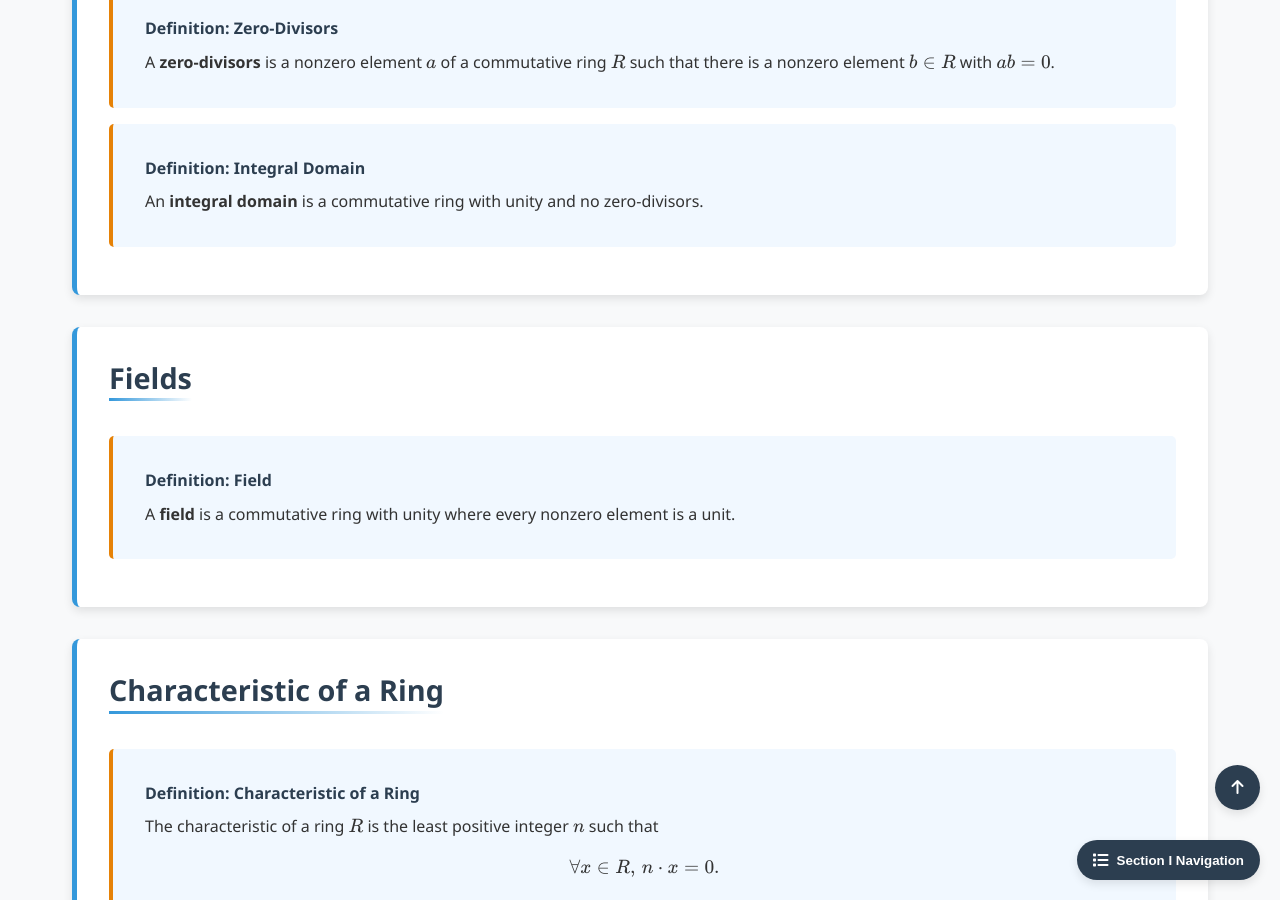
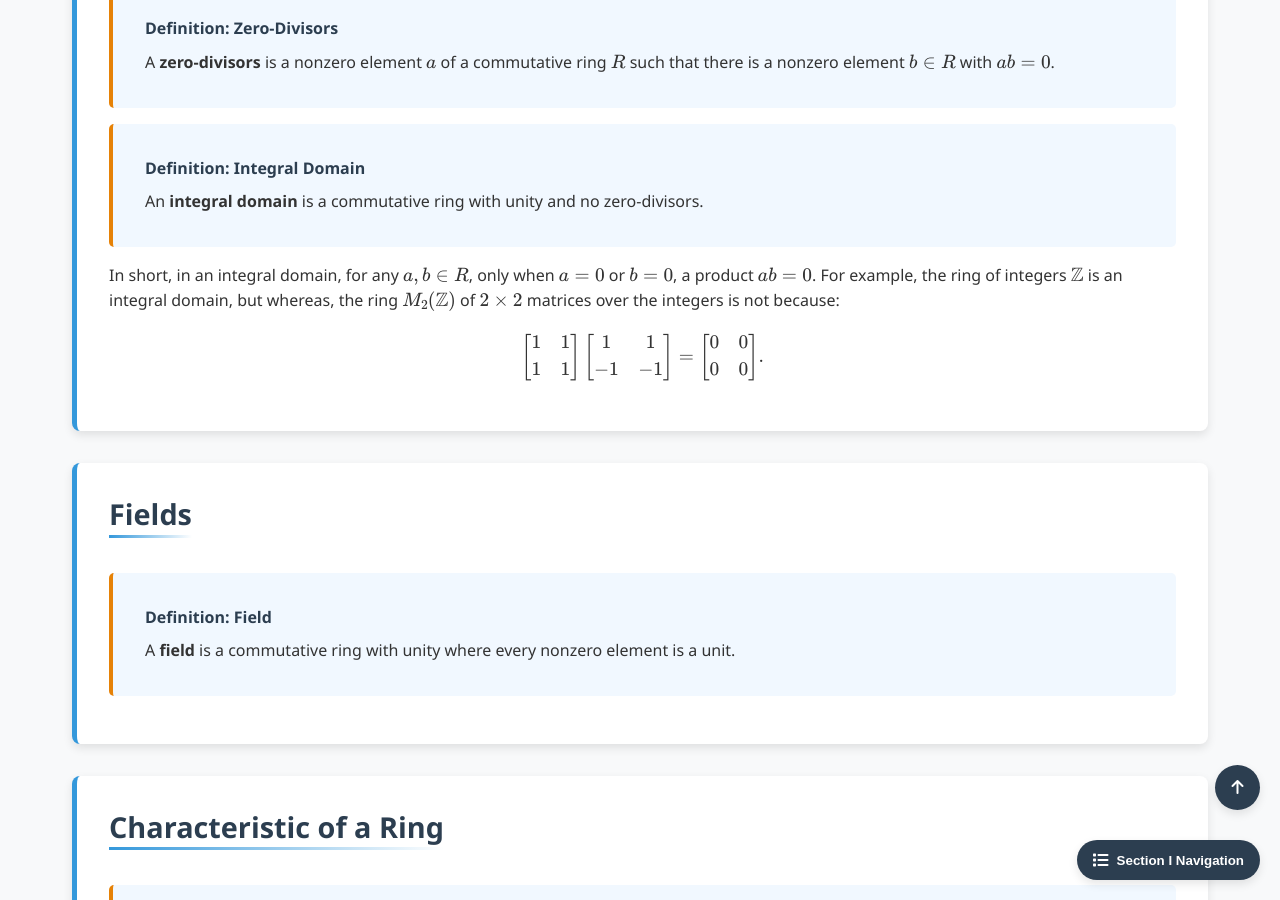
Before and after one commit to Yusukey01/yusukey01.github.io, a Jekyll site: the page built from Mathematics/Linear_algebra/intro_rings.html, in a window 1280 px wide and 900 px high, scrolled down 5722 px. Built offline with Jekyll 4.4.1, drawn with Linux system fonts in a browser that asks for light colours.

Commit message:
write I-18, intro to rings, Integral Domain

```diff
--- a/Mathematics/Linear_algebra/intro_rings.html
+++ b/Mathematics/Linear_algebra/intro_rings.html
@@ -423,6 +423,16 @@ noindex: true
                     <span class="theorem-title">Definition: Integral Domain</span>
                     An <strong>integral domain</strong> is a commutative ring with unity and no zero-divisors.
                 </div>
+
+                <p>
+                    In short, in an integral domain, for any \(a, b \in R\), only when \(a = 0\) or \(b = 0\),
+                    a product \(ab = 0\). For example, the ring of integers \(\mathbb{Z}\) is an integral domain, but
+                    whereas, the ring \(M_2 (\mathbb{Z})\) of \(2 \times 2\) matrices over the integers is not because:
+                    \[
+                    \begin{bmatrix} 1 & 1 \\ 1 & 1 \end{bmatrix} \begin{bmatrix} 1 & 1 \\ -1 & -1 \end{bmatrix}
+                    = \begin{bmatrix} 0 & 0 \\ 0 & 0 \end{bmatrix}.
+                    \]
+                </p>
                 <!--
                     - Key property: Cancellation law holds (ab = ac and a ≠ 0 implies b = c)
                     - Examples: Z, Z[x], Z[i] are integral domains
```
